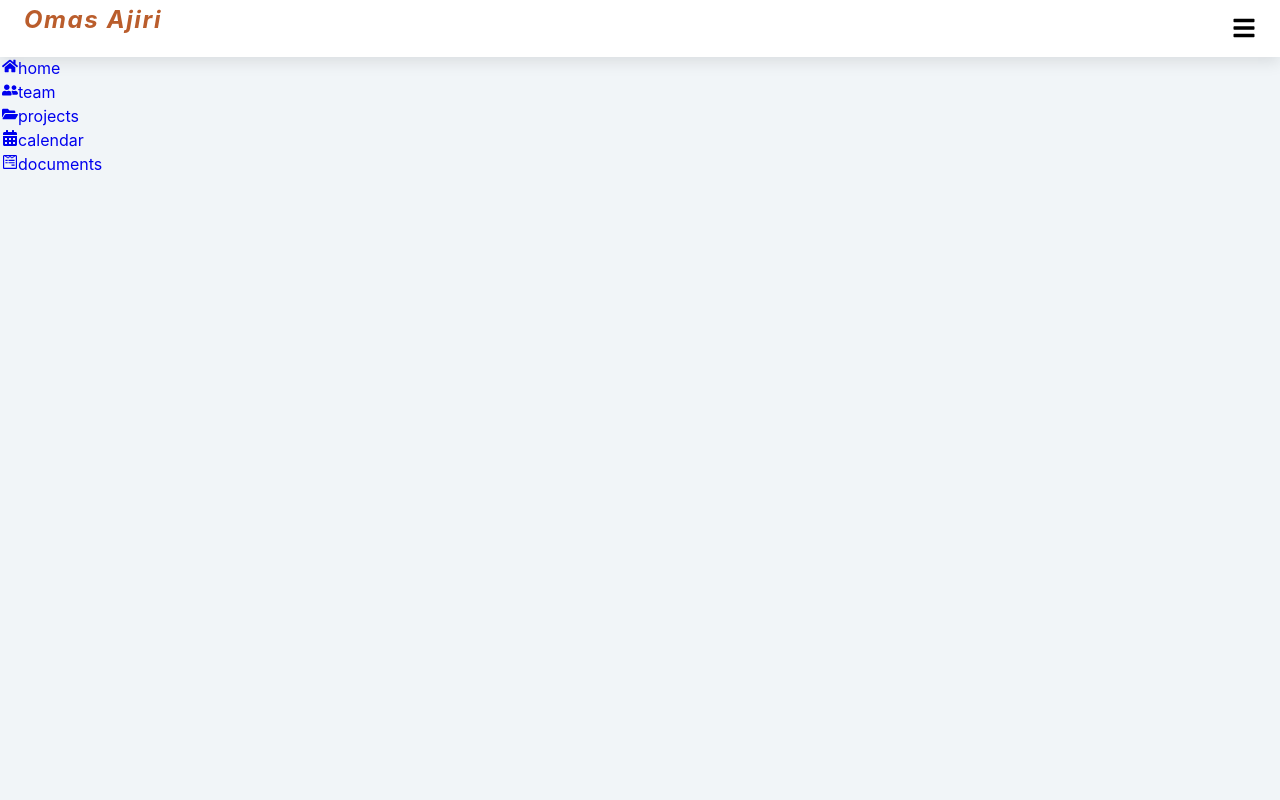
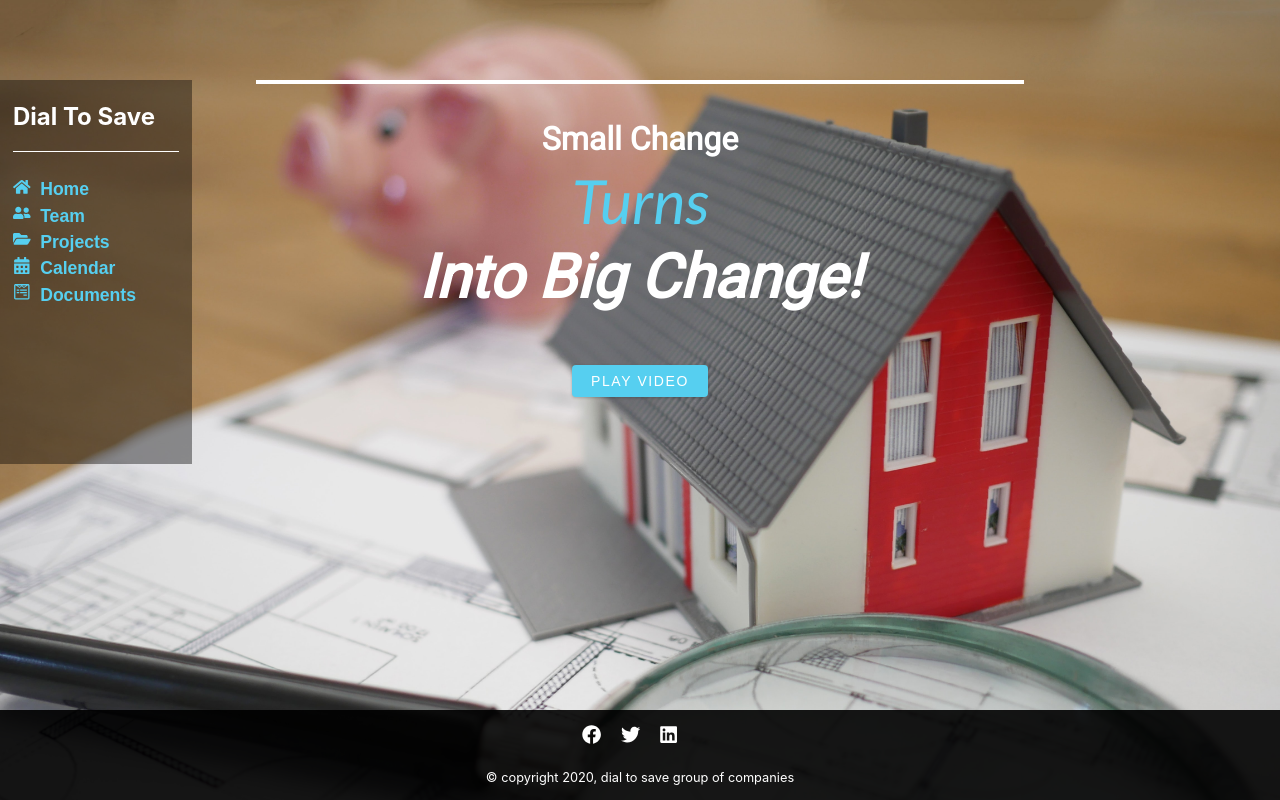
Before and after one commit to jirois/easy_save, a React (Create React App) app: page / in a window 1280 px wide. Built offline with nearby package versions, Linux system fonts and the light colour scheme; grey boxes are pictures that could not be loaded.

Commit message:
feat: still debugging

```diff
--- a/src/App.js
+++ b/src/App.js
@@ -1,13 +1,24 @@
-import React from 'react'
-import Home from './Home'
+import React,{useState} from 'react'
+import Footer from './Footer'
 import Hero from './Hero'
 import Navbar from './Navbar'
+import Sidebar from './Sidebar'
 function App() {
+  const [isSidebarOpen, setIsSidebarOpen] = useState(false);
+
+  const openSidebar = () => {
+    setIsSidebarOpen(true)
+  }
+  const closeSidebar = () => {
+    setIsSidebarOpen(false)
+  }
   return (
     <>
-    <Navbar />
+    <Navbar  openSidebar={openSidebar}/>
     <Hero />
-    <Home />
+    <Sidebar isSidebarOpen={isSidebarOpen} closeSidebar={closeSidebar} />
+
+    <Footer />
     </>
   );
 }
--- /dev/null
+++ b/src/Footer.js
@@ -0,0 +1,25 @@
+import React from 'react';
+import {social} from './data'
+
+const Footer = () => {
+    return (
+        <footer>
+            <ul className="icon-field">
+                {social.map((link) => {
+                const {id, url, icon} = link;
+                return (
+                    <li key={id}>
+                        <a href={url}>{icon}</a>
+                    </li>
+                )
+
+            })}
+             </ul>
+            <div>
+                <p>&copy; copyright 2020, dial to save group of companies</p>
+            </div>
+        </footer>
+    )
+}
+
+export default Footer;
--- a/src/Hero.js
+++ b/src/Hero.js
@@ -3,6 +3,13 @@ import React from 'react';
 function Hero(){
     return (
         <article className="hero">
+            <hr className="horizon" />
+            <p>small change <span className="turn-text">turns</span> <span>into big change!</span> </p>
+
+            <div className='btn-div'>
+                <button className="btn btn-hero">play video</button>
+            </div>
+            <hr className="horizon-bottom" />
         </article>
     )
 }
--- a/src/Home.js
+++ /dev/null
@@ -1,12 +0,0 @@
-import React from 'react';
-import image from './image/omas_ajiri.jpg'
-
-const Home = () => {
-    return (
-        <main className="home">
-
-        </main>
-    )
-}
-
-export default Home;
--- a/src/Navbar.js
+++ b/src/Navbar.js
@@ -1,13 +1,16 @@
-import React from 'react';
+import React, {useContext} from 'react';
 import {links} from './data'
 import { FaBars } from 'react-icons/fa'
+import { AppContext } from './context'
 
 const Navbar = () => {
+    const { openSidebar } = useContext(AppContext)
     return (
-        <header>
+        <nav className="nav-bar">
+          <div className="nav-center">
             <div className="nav-header">
-                <h4>omas ajiri</h4>
-                <button className="icon-nav">
+                <h4>Dial to save</h4>
+                <button onClick={openSidebar} className="icon-nav">
                     <FaBars />
                 </button>
             </div>
@@ -23,7 +26,8 @@ const Navbar = () => {
                     )
                 })}
             </ul>
-        </header>
+            </div>
+        </nav>
     )
 }
 
--- /dev/null
+++ b/src/Sidebar.js
@@ -0,0 +1,46 @@
+import React from 'react';
+import {links, social } from './data';
+import { FaTimes } from 'react-icons/fa'
+// import { AppContext } from './context'
+const Sidebar = ({ isSidebarOpen, closeSidebar}) => {
+    return (
+        <aside  className={`${isSidebarOpen ? 'sidebar show-sidebar' : 'sidebar'}`}>
+            <div className="sidebar-header">
+                <button onClick={closeSidebar} className="btn close-sidebar-btn">
+                    <FaTimes />
+                </button>
+            </div>
+            <ul className="links">
+                {
+                    links.map((link) => {
+                        const {id, url, text} = link;
+                        return (
+                            <li key={id}>
+                                <a href={url}>
+                                    {text}
+                                </a>
+                            </li>
+                        )
+                    })
+                }
+            </ul>
+            <ul className="social">
+                {
+                    social.map((link) => {
+                        const {id, url, icon} = link;
+                        return (
+                            <li key={id}>
+                                <a href={url}>
+                                    {icon}
+                                </a>
+                            </li>
+                        )
+                    })
+                }
+            </ul>
+
+        </aside>
+    )
+}
+
+export default Sidebar;
--- /dev/null
+++ b/src/context.js
@@ -0,0 +1,31 @@
+import React, { useState, useContext, createContext } from 'react'
+
+const AppContext = createContext({});
+
+const AppProvider = ({ children }) => {
+    const [isSidebarOpen, setIsSidebarOpen] = useState(false);
+
+    const openSidebar = () => {
+        setIsSidebarOpen(true);
+    }
+
+    const closeSidebar = () => {
+        setIsSidebarOpen(false);
+    }
+
+    return (
+        <AppContext.Provider value={{
+            isSidebarOpen,
+            openSidebar,
+            closeSidebar
+        }}>
+            {children}
+        </AppContext.Provider>
+    )
+}
+
+export const useGlobalContext = () => {
+    return useContext(AppContext)
+}
+
+export { AppContext, AppProvider }
--- a/src/data.js
+++ b/src/data.js
@@ -1,10 +1,10 @@
 import React from 'react';
 import {
-  FaBehance,
+
   FaFacebook,
   FaLinkedin,
   FaTwitter,
-  FaSketch,
+
   FaHome,
   FaUserFriends,
   FaFolderOpen,
@@ -60,14 +60,5 @@ export const links = [
         id: 3,
         url: 'https://www.twitter.com',
         icon: <FaLinkedin />,
-    },
-    {
-        id: 4,
-        url: 'https://www.twitter.com',
-        icon: <FaBehance />,
-    },
-    {
-        id: 5,
-        url: 'https://www.twitter.com',
-        icon: <FaSketch />,
-    }]
+    }
+]
--- a/src/index.css
+++ b/src/index.css
@@ -1,3 +1,10 @@
+/*
+===============
+Font
+===============
+*/
+@import url("https://fonts.googleapis.com/css2?family=Lato:ital@1&family=Roboto&display=swap");
+
 /*
 ===============
 Variables
@@ -28,12 +35,15 @@ Variables
   --clr-grey-8: hsl(210, 31%, 80%);
   --clr-grey-9: hsl(212, 33%, 89%);
   --clr-grey-10: hsl(210, 36%, 96%);
+  --main-color: hsl(193, 84%, 64%);
   --clr-white: #fff;
   --clr-red-dark: hsl(360, 67%, 44%);
   --clr-red-light: hsl(360, 71%, 66%);
   --clr-green-dark: hsl(125, 67%, 44%);
   --clr-green-light: hsl(125, 71%, 66%);
   --clr-black: #222;
+  --ff-primary: Lato;
+  --ff-secondary: Roboto;
   --transition: all 0.3s linear;
   --spacing: 0.1rem;
   --radius: 0.25rem;
@@ -118,7 +128,25 @@ p {
   }
 }
 /*  global classes */
-
+.btn {
+  text-transform: uppercase;
+  background: var(--clr-black);
+  color: var(--clr-white);
+  padding: 0.375rem 0.75rem;
+  letter-spacing: var(--spacing);
+  display: inline-block;
+  transition: var(--transition);
+  font-size: 0.875rem;
+  border: 2px solid var(--clr-black);
+  cursor: pointer;
+  box-shadow: 0 1px 3px rgba(0, 0, 0, 0.2);
+  border-radius: var(--radius);
+  margin: 0.5rem;
+}
+.btn:hover {
+  color: var(--clr-black);
+  background: transparent;
+}
 /* section */
 .section {
   width: 90vw;
@@ -133,7 +161,7 @@ p {
 }
 
 /* Navbar */
-header {
+nav {
   margin: 0;
   position: relative;
 }
@@ -141,7 +169,7 @@ header {
   padding: 0.5rem 0.5rem 0.2rem;
   display: flex;
   justify-content: space-between;
-  background-color: var(--clr-white);
+  background-color: var(--clr-black);
   box-shadow: var(--light-shadow);
 }
 
@@ -150,44 +178,260 @@ header {
   font-style: italic;
   font-weight: bold;
   letter-spacing: var(--spacing);
-  color: var(--clr-primary-5);
-  padding: 0 1rem;
+  color: var(--clr-white);
+  padding: 0.5rem 0 0.5rem;
+  font-family: var(--ff-primary);
 }
 
 .icon-nav {
   background: transparent;
-  border: none;
+  border-color: transparent;
   font-size: 1.5rem;
   padding: 0.5rem 1rem;
+  color: var(--main-color);
   cursor: pointer;
 }
 
 .nav-items {
+  display: none;
   position: absolute;
   top: 3.5rem;
   left: 2px;
   bottom: 2px;
   right: 2px;
-  background: white;
+  background: var(--clr-white);
+}
+
+@media screen and (min-width: 992px) {
+  .nav-center {
+    display: flex;
+    justify-content: space-between;
+  }
+  .nav-header {
+    background: none;
+    box-shadow: none;
+  }
+  .nav-header h4 {
+    color: var(--clr-white);
+    display: none;
+  }
+  .nav-header button {
+    display: none;
+  }
+
+  .nav-items::before {
+    content: "Dial to save";
+    display: block;
+    border-bottom: 1px solid;
+    text-transform: capitalize;
+    font-size: 1.5rem;
+    font-weight: bold;
+    margin-bottom: 1.5rem;
+    padding: 0 0 1rem 0;
+    color: white;
+  }
+  .nav-items {
+    display: block;
+    position: fixed;
+    width: 12rem;
+    height: 24rem;
+    background-color: rgba(0, 0, 0, 0.4);
+    top: 5rem;
+    left: 0.2px;
+    padding: 1.2rem 0.8rem;
+  }
+  .nav-items a {
+    font-family: sans-serif;
+    text-transform: capitalize;
+    font-weight: bold;
+    padding: 0 0 1rem 0;
+    font-size: 1.1rem;
+    margin-bottom: 1.4rem;
+    color: var(--main-color);
+  }
+  .nav-items a svg {
+    margin-right: 0.6rem;
+  }
 }
 
 /* Hero */
+
+article {
+  line-height: 1;
+  text-align: center;
+}
 .hero::before {
   content: "";
   position: absolute;
+  width: 100%;
   height: auto;
-  max-width: 100%;
-
   top: 0;
   left: 0;
-  background: url(./image/omas_ajiri.jpg);
+  bottom: 0;
+  background: url(./image/piggy.jpg);
   background-size: cover;
   background-repeat: no-repeat;
   z-index: -1;
 }
 
-@media screen and (max-width: 806px) {
-  .hero::before {
-    width: 100%;
+.hero p {
+  padding: 1rem;
+  font-size: 1.4rem;
+  text-align: center;
+  margin: 4rem 4rem;
+  color: var(--clr-white);
+  text-transform: capitalize;
+  font-weight: bold;
+  font-family: var(--ff-secondary);
+}
+.hero p span {
+  display: block;
+  font-size: 1.9rem;
+  font-weight: bold;
+  font-style: italic;
+  color: var(--clr-white);
+  padding: 0;
+  margin: 1rem 0 0;
+  line-height: 1;
+  font-family: var(--ff-secondary);
+}
+.hero p .turn-text {
+  font-weight: normal;
+  font-style: italic;
+  color: var(--main-color);
+  font-family: var(--ff-primary);
+}
+
+.btn-hero {
+  transition: var(--transition);
+  border: none;
+  padding: 0.5rem 1.2rem;
+  color: var(--clr-white);
+  background-color: var(--main-color);
+}
+
+.btn-hero:hover {
+  color: var(--clr-black);
+  background: var(--clr-white);
+}
+.btn-div {
+  margin-top: -2rem;
+}
+
+@media screen and (min-width: 982px) {
+  .hero p {
+    padding: 3rem;
+    font-size: 2rem;
+  }
+  .hero p span {
+    font-size: 3.8rem;
+  }
+  .btn-div {
+    margin-top: -4rem;
   }
 }
+
+.horizon {
+  display: block;
+  width: 75%;
+  position: absolute;
+  top: 7rem;
+  left: 2rem;
+  right: 2rem;
+  margin: auto;
+  border: 1px solid #fff;
+}
+
+.horizon-bottom {
+  display: block;
+  width: 75%;
+  position: absolute;
+  bottom: 14rem;
+  left: 2rem;
+  right: 2rem;
+  margin: auto;
+  border: 1px solid #fff;
+}
+@media screen and (min-width: 656px) {
+  .horizon {
+    display: none;
+  }
+  .horizon-bottom {
+    display: none;
+  }
+}
+@media screen and (min-width: 999px) {
+  .horizon {
+    display: block;
+    width: 60%;
+    top: 5rem;
+    left: 5rem;
+    right: 5rem;
+    margin: auto;
+    border: 2px solid #fff;
+  }
+  .horizon-bottom {
+    display: none;
+  }
+}
+
+@media screen and (max-width: 440px) {
+  .hero::before {
+    max-width: 100%;
+    height: auto;
+  }
+}
+
+/* footer */
+footer {
+  position: fixed;
+  bottom: 0;
+  left: 0;
+  right: 0;
+  padding: 0.8rem 1rem;
+  background-color: rgba(0, 0, 0, 0.9);
+  color: white;
+  z-index: 100;
+}
+
+.icon-field {
+  display: flex;
+  justify-content: center;
+  margin-top: 0;
+  margin-bottom: 1rem;
+}
+
+.icon-field a {
+  font-size: 1.2rem;
+  color: var(--clr-white);
+  margin-right: 1.2rem;
+  margin-top: 0;
+}
+
+footer p {
+  text-align: center;
+  color: white;
+  font-size: 0.8rem;
+  font-weight: thin;
+  margin-bottom: 0;
+}
+
+/* sidebar */
+.sidebar {
+  position: fixed;
+  top: 0;
+  left: 0;
+  width: 25%;
+  height: 100%;
+  background: var(--clr-grey-6);
+  color: var(--clr-white);
+  display: grid;
+  grid-template-rows: 1fr 1fr 1fr;
+  grid-gap: 1rem;
+  z-index: 200;
+  transition: var(--transition);
+  transform: translate(-100%);
+}
+.show-sidebar {
+  transform: translate(0);
+}
--- a/src/index.js
+++ b/src/index.js
@@ -2,7 +2,6 @@ import React from 'react';
 import ReactDOM from 'react-dom';
 import './index.css';
 import App from './App';
-import reportWebVitals from './reportWebVitals';
 
 ReactDOM.render(
   <React.StrictMode>
@@ -10,8 +9,3 @@ ReactDOM.render(
   </React.StrictMode>,
   document.getElementById('root')
 );
-
-// If you want to start measuring performance in your app, pass a function
-// to log results (for example: reportWebVitals(console.log))
-// or send to an analytics endpoint. Learn more: https://bit.ly/CRA-vitals
-reportWebVitals();
```
